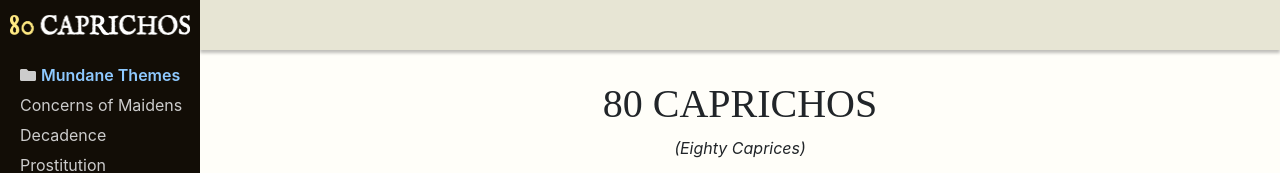
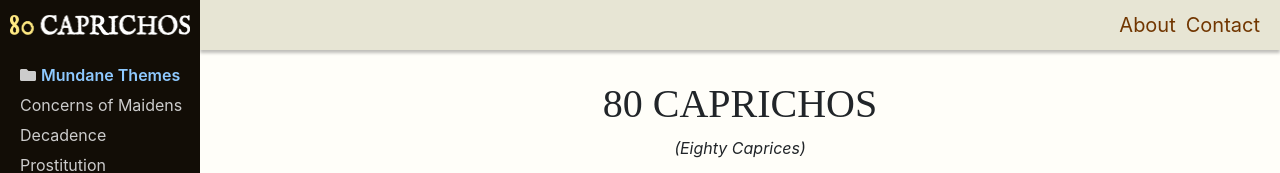
Before and after one commit to AndrewJFleming/caprichos-de-goya, a React (Create React App) app: page / in a window 1280 px wide. Shown: the top 173 px of the page. Built offline with nearby package versions, Linux system fonts and the light colour scheme; a web font is replaced by a local one.

Commit message:
Re-enable PageCompLinks in Header component and specify onVertMenu truthy status.

```diff
--- a/src/components/Header/Header.tsx
+++ b/src/components/Header/Header.tsx
@@ -2,7 +2,7 @@ import React, { FC, ChangeEvent, useState } from "react";
 import { Link } from "react-router-dom";
 
 import LogoDark from "../../images/los-caprichos-logo.png";
-// import PageCompLinks from "../PageCompLinks/PageCompLinks";
+import { PageCompLinks } from "../PageCompLinks/PageCompLinks";
 import "./Header.css";
 
 interface Props {
@@ -29,7 +29,7 @@ export const Header: FC<Props> = ({
           />
         </Link>
         <div className="page-comp-links">
-          {/* <PageCompLinks otherLinks={otherLinks} /> */}
+          <PageCompLinks onVertMenu={false} otherLinks={otherLinks} />
         </div>
         <div className="close-button-wrapper" onClick={handleVertCollapse}>
           {vertMenuCollapsed ? (
```
